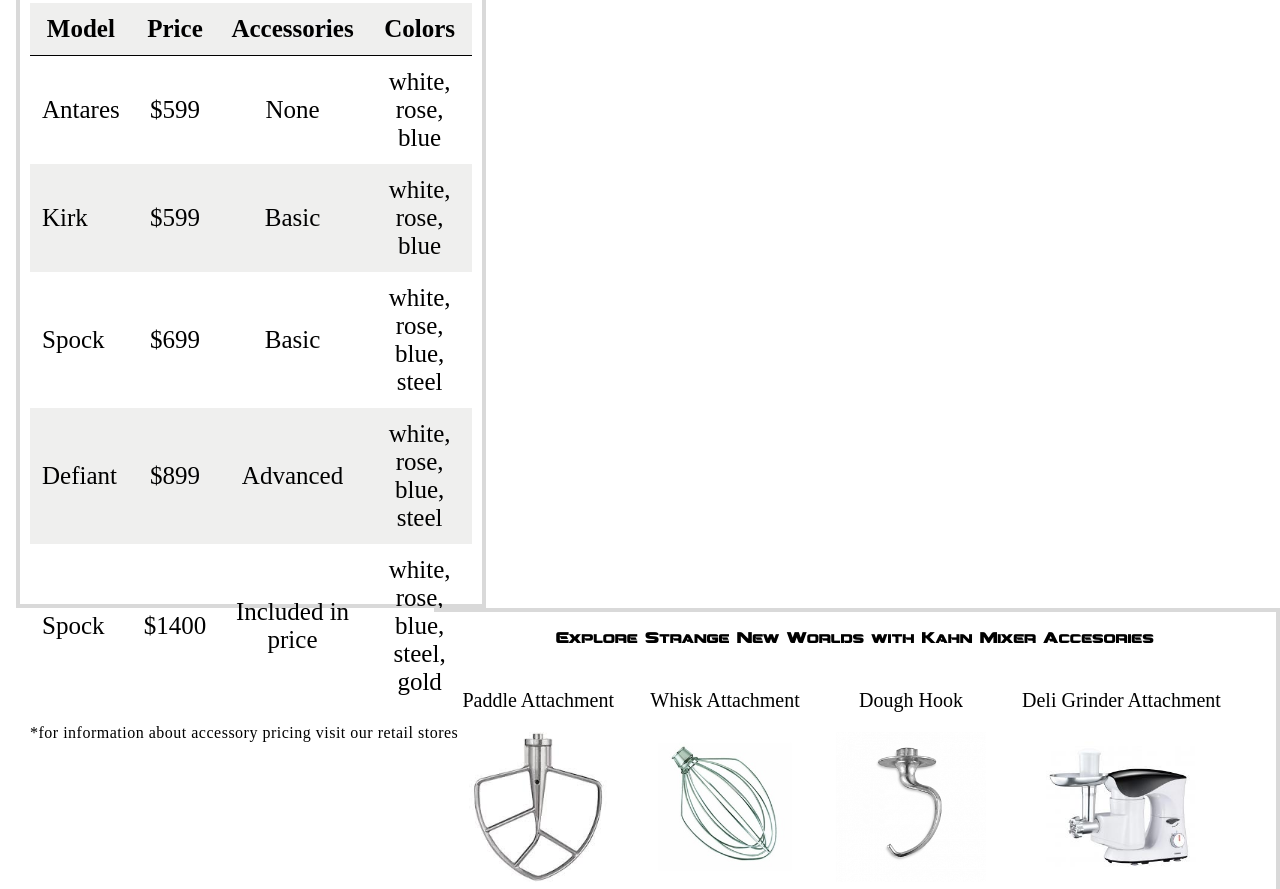
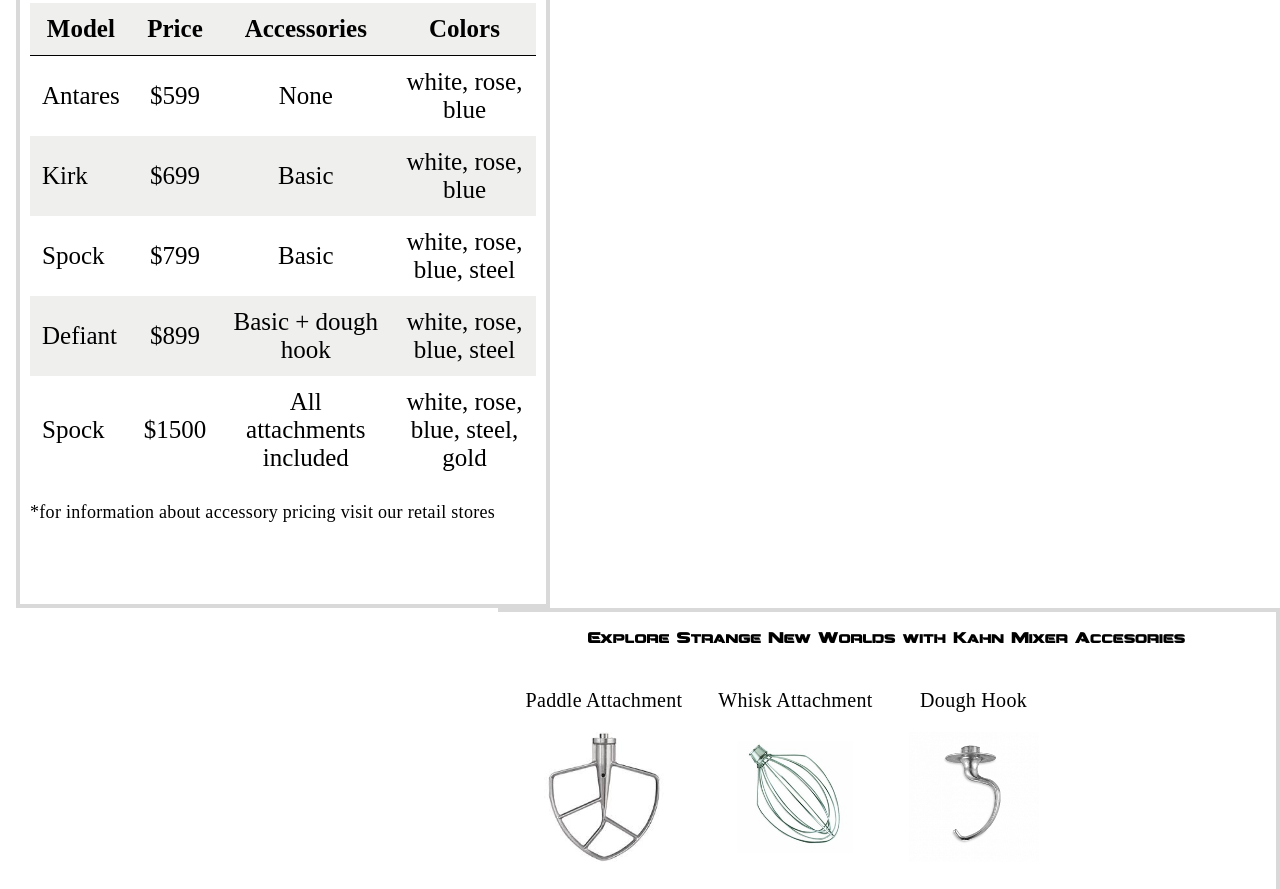
Before and after one commit to hhillaryy/product-page, a plain HTML site: page index.html in a window 1280 px wide. Shown: the part 1363-2252 px from the top of the page. Drawn offline with Linux system fonts and the light colour scheme; files whose address does not match are found by name.

Commit message:
complete HTML, add final styling, create README

```diff
--- a/css/styles.css
+++ b/css/styles.css
@@ -38,14 +38,15 @@ html {
 
 #features {
   font-family: 'Okuda';
-  font-size: 18px;
+  font-size: 17px;
   text-align: left;
   font-weight: lighter;
   color: black;
   position: absolute;
   list-style: inherit;
   top: 210px;
-  left: 10px;
+  left: 0px;
+  letter-spacing: .3px;
 }
 #enterprise {
   font-family: 'trekbats';
@@ -59,6 +60,7 @@ h1 {
   margin: none;
   padding-left: 15px;
   display: inline;
+  /*letter-spacing: .5px*/
 }
 
 h3 {
@@ -95,8 +97,8 @@ text-shadow: 2px 2px #262626;
 
 #gallery img {
   align-items: center;
-  height: 150px;
-  width: 150px;
+  height: 130px;
+  width: 130px;
 }
 
 .image {
@@ -110,7 +112,7 @@ text-shadow: 2px 2px #262626;
 }
 
 .column {
-  width:35%;
+  width:40%;
   float: left;
   border: 4px solid #D9D9D9;
   padding: 0px 10px;
@@ -120,12 +122,12 @@ text-shadow: 2px 2px #262626;
 
 .column p {
   font-family: 'Okuda';
-  font-size: 16px;
-  letter-spacing: .5px;
+  font-size: 18px;
+  letter-spacing: .3px;
 }
 
 .column2 {
-  width:65%;
+  width:60%;
   float:right;
   border: 4px solid #D9D9D9;
   border-left: none;
@@ -136,6 +138,7 @@ text-shadow: 2px 2px #262626;
 .column2 p {
   font-family: 'Okuda';
   font-size: 20px;
+  letter-spacing: .3px;
 }
 
 .clearboth {
--- a/index.html
+++ b/index.html
@@ -50,26 +50,26 @@
           </tr>
           <tr>
             <td>Kirk</td>
-            <td>$599</td>
+            <td>$699</td>
             <td>Basic</td>
             <td>white, rose, blue</td>
           </tr>
           <tr>
             <td>Spock</td>
-            <td>$699</td>
+            <td>$799</td>
             <td>Basic</td>
             <td>white, rose, blue, steel</td>
           </tr>
           <tr>
             <td>Defiant</td>
             <td>$899</td>
-            <td>Advanced</td>
+            <td>Basic + dough hook</td>
             <td>white, rose, blue, steel</td>
           </tr>
           <tr>
             <td>Spock</td>
-            <td>$1400</td>
-            <td>Included in price</td>
+            <td>$1500</td>
+            <td>All attachments included</td>
             <td>white, rose, blue, steel, gold</td>
           </tr>
         </table>
```
Also changed, not shown: 2 other files.
